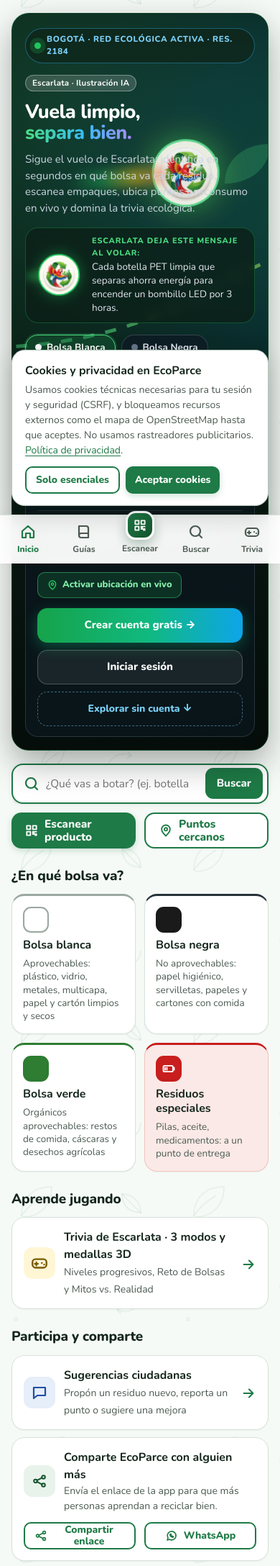
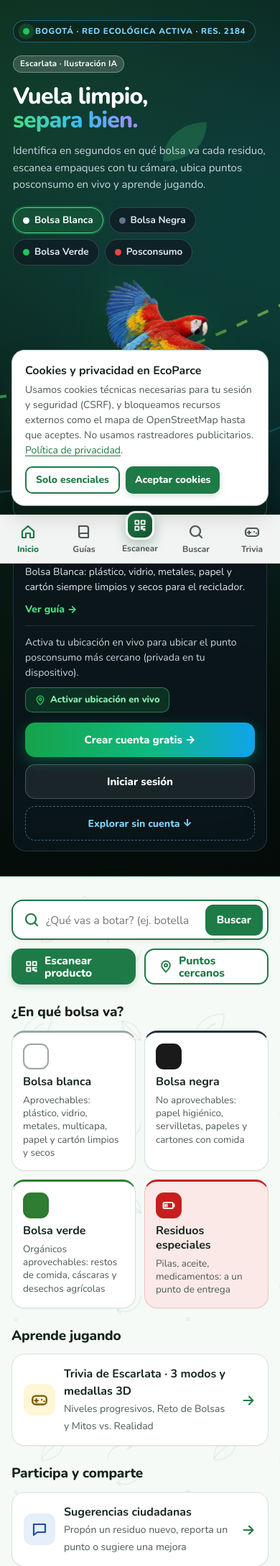
Before and after one commit to INGFRANCISCOVICENT/ecoparce, a Django app: page / in a window 390 px wide. Shown: the part 61-2237 px from the top of the page at 72% size. Run offline with Django 5.2, Linux system fonts and the light colour scheme; data comes from the database, SQL or seed files in the repository; data that the repository does not hold is empty; parts of the project's set-up code (start-up, migrations or seed data) failed here and were passed over.

Commit message:
feat(portada): portada responsiva a pantalla completa con Escarlata real volando en PNG transparente

```diff
--- a/apps/core/templates/core/inicio.html
+++ b/apps/core/templates/core/inicio.html
@@ -1,65 +1,53 @@
 {% extends 'base.html' %}{% load static eco %}
 {% block titulo %}Inicio{% endblock %}
-{% block contenido %}
+
+{% block portada %}
 <section class="portada-ciudad" aria-label="Portada interactiva de EcoParce">
-  <!-- Fondo de cielo ecológico con corrientes de viento y hojas luminosas (sin edificios) -->
-  <svg class="portada-cielo" viewBox="0 0 800 520" aria-hidden="true" preserveAspectRatio="xMidYMid slice">
+  <!-- Fondo de cielo nocturno ecológico a pantalla completa (sin edificios) -->
+  <svg class="portada-cielo" viewBox="0 0 1440 760" aria-hidden="true" preserveAspectRatio="xMidYMid slice">
     <defs>
-      <radialGradient id="haloSol" cx="78%" cy="24%" r="48%">
-        <stop offset="0%" stop-color="#22C55E" stop-opacity=".32"/>
-        <stop offset="55%" stop-color="#0EA5E9" stop-opacity=".12"/>
-        <stop offset="100%" stop-color="#050C0A" stop-opacity="0"/>
+      <radialGradient id="haloBosque" cx="76%" cy="32%" r="54%">
+        <stop offset="0%" stop-color="#22C55E" stop-opacity=".30"/>
+        <stop offset="48%" stop-color="#0EA5E9" stop-opacity=".12"/>
+        <stop offset="100%" stop-color="#040B08" stop-opacity="0"/>
+      </radialGradient>
+      <radialGradient id="haloIzq" cx="15%" cy="18%" r="42%">
+        <stop offset="0%" stop-color="#16A34A" stop-opacity=".24"/>
+        <stop offset="100%" stop-color="#040B08" stop-opacity="0"/>
       </radialGradient>
       <linearGradient id="rutaViento" x1="0" y1="0" x2="1" y2="0">
         <stop offset="0%" stop-color="#22C55E" stop-opacity="0"/>
-        <stop offset="45%" stop-color="#4ADE80" stop-opacity=".55"/>
-        <stop offset="80%" stop-color="#FACC15" stop-opacity=".65"/>
+        <stop offset="40%" stop-color="#4ADE80" stop-opacity=".55"/>
+        <stop offset="76%" stop-color="#FACC15" stop-opacity=".65"/>
         <stop offset="100%" stop-color="#EF4444" stop-opacity="0"/>
       </linearGradient>
     </defs>
-    <rect width="800" height="520" fill="url(#haloSol)"/>
-    <!-- Corrientes de aire y trayectoria de vuelo de Escarlata -->
-    <path d="M-20,250 C140,180 280,290 450,195 C610,105 710,175 830,130" fill="none" stroke="url(#rutaViento)" stroke-width="2.5" stroke-dasharray="8 8"/>
-    <path d="M-20,310 C170,250 320,350 510,255 C650,185 730,225 830,190" fill="none" stroke="#38BDF8" stroke-opacity=".22" stroke-width="1.5"/>
-    <!-- Hojas y destellos ecológicos flotantes -->
-    <g fill="#4ADE80" fill-opacity=".22">
-      <path d="M120,390 C120,362 142,348 168,348 C168,376 146,390 120,390 Z"/>
-      <path d="M620,360 C620,336 640,324 662,324 C662,348 642,360 620,360 Z"/>
-      <path d="M460,120 C460,102 475,92 492,92 C492,110 477,120 460,120 Z"/>
+    <rect width="1440" height="760" fill="url(#haloBosque)"/>
+    <rect width="1440" height="760" fill="url(#haloIzq)"/>
+    <!-- Corrientes de aire luminosas siguiendo el vuelo de Escarlata -->
+    <path d="M-40,390 C220,280 480,440 820,275 C1090,145 1260,235 1480,155" fill="none" stroke="url(#rutaViento)" stroke-width="2.5" stroke-dasharray="10 10"/>
+    <path d="M-40,465 C280,375 560,505 890,350 C1150,230 1300,295 1480,230" fill="none" stroke="#38BDF8" stop-opacity=".22" stroke-opacity=".22" stroke-width="1.5"/>
+    <!-- Hojas y luciérnagas ecológicas flotantes -->
+    <g fill="#4ADE80" fill-opacity=".20">
+      <path d="M140,610 C140,572 170,552 204,552 C204,590 174,610 140,610 Z"/>
+      <path d="M1160,570 C1160,538 1188,520 1218,520 C1218,552 1190,570 1160,570 Z"/>
+      <path d="M740,140 C740,118 758,106 778,106 C778,128 760,140 740,140 Z"/>
     </g>
-    <g fill="#FDE047" fill-opacity=".45">
-      <circle cx="195" cy="215" r="3"/><circle cx="340" cy="250" r="2.5"/><circle cx="520" cy="175" r="3.5"/><circle cx="675" cy="145" r="2.5"/><circle cx="720" cy="280" r="3"/>
+    <g fill="#FDE047" fill-opacity=".48">
+      <circle cx="290" cy="240" r="3"/><circle cx="540" cy="340" r="2.5"/><circle cx="880" cy="200" r="3.5"/><circle cx="1140" cy="175" r="3"/><circle cx="1290" cy="360" r="2.5"/><circle cx="980" cy="440" r="3"/>
     </g>
   </svg>
 
-  <!-- Escarlata volando como protagonista por la portada -->
-  <div class="escarlata-cielo-pista" aria-hidden="true">
-    <div class="escarlata-cielo-vuelo">
-      <span class="ala-estela"></span>
-      <img src="{% static 'img/logo-256.png' %}" alt="" width="112" height="112">
-    </div>
-  </div>
-
-  <div class="portada-contenido">
+  <div class="portada-inner">
+    <div class="portada-grid">
+      <div class="portada-col-texto">
         <div class="portada-top-row">
           <span class="portada-badge"><span class="pulso-verde"></span>BOGOTÁ · RED ECOLÓGICA ACTIVA · RES. 2184</span>
-      <span class="ai-etiqueta" title="Ilustración de Escarlata asistida con IA">Escarlata · Ilustración IA</span>
+          <span class="ai-etiqueta" title="Ilustración realista de Escarlata asistida con IA">Escarlata · Ilustración IA</span>
         </div>
 
         <h1 class="portada-titulo">Vuela limpio,<br><span class="portada-grad">separa bien.</span></h1>
-    <p class="portada-sub">Sigue el vuelo de Escarlata: identifica en segundos en qué bolsa va cada residuo, escanea empaques, ubica puntos posconsumo en vivo y domina la trivia ecológica.</p>
-
-    <!-- Mensajes de sensibilización ambiental que deja Escarlata a su paso -->
-    <div class="vuelo-escena" aria-live="polite">
-      <div class="escarlata-volando">
-        <span class="estela-vuelo" aria-hidden="true"></span>
-        <img src="{% static 'img/logo-256.png' %}" alt="Escarlata, guacamaya roja de EcoParce volando con mensajes de reciclaje (ilustración asistida con IA)" width="58" height="58">
-      </div>
-      <div class="vuelo-mensaje">
-        <span class="vuelo-label">Escarlata deja este mensaje al volar:</span>
-        <p id="escarlata-mensaje">Cada botella PET limpia que separas ahorra energía para encender un bombillo LED por 3 horas.</p>
-      </div>
-    </div>
+        <p class="portada-sub">Identifica en segundos en qué bolsa va cada residuo, escanea empaques con tu cámara, ubica puntos posconsumo en vivo y aprende jugando.</p>
 
         <!-- Píldoras interactivas de las 4 rutas de separación -->
         <div class="portada-pills" role="group" aria-label="Categorías de separación">
@@ -76,8 +64,24 @@
             <i style="background:#EF4444"></i>Posconsumo
           </button>
         </div>
+      </div>
 
-    <!-- Tarjeta inferior glass estilo CiudadReporta + Ubicación en vivo + 3 CTAs -->
+      <!-- Escarlata REAL volando libremente (sin logo ni círculo) + mensaje ambiental en vivo -->
+      <div class="portada-col-vuelo">
+        <div class="escarlata-vuelo-libre">
+          <span class="ala-estela-real" aria-hidden="true"></span>
+          <img class="escarlata-ave" src="{% static 'img/escarlata-volando.png' %}" alt="Escarlata, guacamaya roja (Ara macao) volando con las alas abiertas sobre EcoParce (ilustración asistida con IA)" width="460" height="360">
+        </div>
+        <div class="vuelo-escena" aria-live="polite">
+          <div class="vuelo-mensaje">
+            <span class="vuelo-label"><span class="pulso-verde"></span> Escarlata deja este mensaje al volar:</span>
+            <p id="escarlata-mensaje">Cada botella PET limpia que separas ahorra energía para encender un bombillo LED por 3 horas.</p>
+          </div>
+        </div>
+      </div>
+    </div>
+
+    <!-- Tarjeta inferior glass a ancho completo + Ubicación en vivo + 3 CTAs -->
     <div class="portada-dock">
       <div class="portada-dock-info">
         <span id="eco-detalle-dot" class="dock-dot" style="background:#F8FAFC"></span>
@@ -93,18 +97,19 @@
       <div class="portada-ctas">
         {% if user.is_authenticated %}
         <a class="btn-cta-grad" href="{% url 'trivia:inicio' %}">Jugar Trivia por niveles →</a>
-        <a class="btn-cta-glass" href="{% url 'cuentas:mi_cuenta' %}">Mi cuenta e insignias</a>
+        <a class="btn-cta-glass" href="{% url 'cuentas:mi_cuenta' %}">Mi cuenta y medallas 3D</a>
         {% else %}
         <a class="btn-cta-grad" href="{% url 'account_signup' %}">Crear cuenta gratis →</a>
         <a class="btn-cta-glass" href="{% url 'account_login' %}">Iniciar sesión</a>
         {% endif %}
-        <a class="btn-cta-sin-cuenta" href="#explorar-plataforma">Explorar sin cuenta ↓</a>
+        <a class="btn-cta-sin-cuenta" href="#contenido">Explorar sin cuenta ↓</a>
       </div>
     </div>
   </div>
 </section>
+{% endblock %}
 
-<div id="explorar-plataforma" style="scroll-margin-top:74px">
+{% block contenido %}
 <form class="search" action="{% url 'buscador:buscar' %}" method="get" role="search">
   {% icono 'search' 24 '#1E7A46' %}
   <label class="sr" for="q">¿Qué vas a botar?</label>
@@ -166,6 +171,5 @@
   {% endfor %}
 </div>
 {% endif %}
-</div>
 <script src="{% static 'js/portada.js' %}" defer></script>
 {% endblock %}
--- a/static/css/ecoparce.css
+++ b/static/css/ecoparce.css
@@ -73,7 +73,7 @@ main:focus{outline:none}
 }
 .top nav.escritorio a:hover{background:rgba(232,243,236,.75);color:var(--gd)}
 .top nav.escritorio a.on{background:var(--gl);color:var(--gd)}
-.wrap{padding:18px 16px 104px;max-width:780px;margin:0 auto}
+.wrap{padding:18px 16px 104px;max-width:1060px;margin:0 auto;scroll-margin-top:68px}
 
 .tabbar{
   position:fixed;bottom:0;left:0;right:0;height:68px;
@@ -107,7 +107,7 @@ main:focus{outline:none}
   .tabbar{display:none}
   .wrap{padding:24px 20px 48px}
 }
-.pie{max-width:780px;margin:0 auto;padding:12px 16px 104px;font-size:13px;color:var(--mut);text-align:center;border-top:1px solid rgba(215,226,218,.7)}
+.pie{max-width:1060px;margin:0 auto;padding:12px 16px 104px;font-size:13px;color:var(--mut);text-align:center;border-top:1px solid rgba(215,226,218,.7)}
 .pie a{color:var(--mut);font-weight:700}
 .pie a:hover{color:var(--g)}
 @media (min-width:900px){.pie{padding:16px 20px 36px}}
@@ -518,46 +518,24 @@ html[data-contraste="alto"] .kpi,
 html[data-contraste="alto"] .insignia{border-width:2px}
 html[data-contraste="alto"] :focus-visible{outline:4px solid #000;outline-offset:2px}
 
-/* ---------- portada estilo CiudadReporta + Escarlata volando ---------- */
+/* ---------- portada a pantalla completa + Escarlata real volando ---------- */
 .portada-ciudad{
-  position:relative;overflow:hidden;border-radius:24px;
-  background:radial-gradient(circle at 18% 12%,#123C29 0%,#081912 52%,#050C0A 100%);
-  color:#F8FAFC;padding:20px 18px 18px;margin-bottom:18px;
-  box-shadow:0 18px 46px rgba(5,16,12,.34);border:1px solid rgba(34,197,94,.24);
+  position:relative;overflow:hidden;width:100%;
+  min-height:calc(100vh - 64px);
+  display:flex;align-items:center;
+  background:radial-gradient(circle at 18% 12%,#123C29 0%,#081912 52%,#040B08 100%);
+  color:#F8FAFC;padding:28px 18px 34px;
+  border-bottom:1px solid rgba(34,197,94,.26);
 }
-@media (min-width:700px){.portada-ciudad{padding:26px 26px 22px}}
+@media (min-width:900px){.portada-ciudad{padding:40px 36px 44px}}
 .portada-cielo{position:absolute;inset:0;width:100%;height:100%;pointer-events:none}
-.escarlata-cielo-pista{
-  position:absolute;inset:0;pointer-events:none;z-index:1;overflow:hidden;
-}
-.escarlata-cielo-vuelo{
-  position:absolute;top:16%;right:6%;display:flex;align-items:center;
-  animation:vuelo-protagonista 14s ease-in-out infinite;
-  opacity:.92;
-}
-.escarlata-cielo-vuelo img{
-  width:96px;height:96px;border-radius:50%;background:#fff;
-  border:3px solid rgba(74,222,128,.85);
-  box-shadow:0 0 36px rgba(34,197,94,.5),0 0 64px rgba(250,204,21,.22);
-}
-@media (min-width:700px){.escarlata-cielo-vuelo img{width:118px;height:118px}}
-.ala-estela{
-  position:absolute;right:78%;width:140px;height:26px;border-radius:999px;
-  background:linear-gradient(90deg,transparent,rgba(34,197,94,.42),rgba(250,204,21,.55),rgba(239,68,68,.42));
-  filter:blur(7px);
-}
-@keyframes vuelo-protagonista{
-  0%{transform:translate(18%,12px) rotate(-6deg) scale(.94)}
-  25%{transform:translate(-18%,-14px) rotate(4deg) scale(1.03)}
-  50%{transform:translate(-48%,10px) rotate(-5deg) scale(.98)}
-  75%{transform:translate(-16%,-18px) rotate(5deg) scale(1.04)}
-  100%{transform:translate(18%,12px) rotate(-6deg) scale(.94)}
-}
-.portada-contenido{position:relative;z-index:2}
-.portada-top-row{display:flex;align-items:center;justify-content:space-between;gap:8px;flex-wrap:wrap;margin-bottom:14px}
+.portada-inner{position:relative;z-index:2;width:100%;max-width:1160px;margin:0 auto}
+.portada-grid{display:grid;grid-template-columns:1fr;gap:22px;align-items:center;margin-bottom:22px}
+@media (min-width:920px){.portada-grid{grid-template-columns:1.15fr 1fr;gap:32px;margin-bottom:28px}}
+.portada-top-row{display:flex;align-items:center;gap:10px;flex-wrap:wrap;margin-bottom:16px}
 .portada-badge{
-  display:inline-flex;align-items:center;gap:8px;padding:6px 12px;border-radius:999px;
-  background:rgba(15,38,28,.82);border:1px solid rgba(56,189,248,.38);
+  display:inline-flex;align-items:center;gap:8px;padding:6px 13px;border-radius:999px;
+  background:rgba(15,38,28,.84);border:1px solid rgba(56,189,248,.4);
   font-size:11.5px;font-weight:800;letter-spacing:.06em;color:#7DD3FC;
 }
 .pulso-verde{
@@ -566,42 +544,48 @@ html[data-contraste="alto"] :focus-visible{outline:4px solid #000;outline-offset
 }
 @keyframes pulso{0%{box-shadow:0 0 0 0 rgba(34,197,94,.7)}70%{box-shadow:0 0 0 9px rgba(34,197,94,0)}100%{box-shadow:0 0 0 0 rgba(34,197,94,0)}}
 
+.portada-col-vuelo{display:flex;flex-direction:column;align-items:center;gap:14px}
+.escarlata-vuelo-libre{
+  position:relative;width:100%;max-width:440px;display:flex;align-items:center;justify-content:center;
+  min-height:210px;
+}
+.escarlata-ave{
+  position:relative;z-index:2;width:min(360px,86vw);height:auto;
+  filter:drop-shadow(0 18px 34px rgba(0,0,0,.55)) drop-shadow(0 0 24px rgba(34,197,94,.26));
+  animation:vuelo-escarlata-real 5.6s ease-in-out infinite;
+  user-select:none;
+}
+.ala-estela-real{
+  position:absolute;left:4%;bottom:24%;width:68%;height:34px;border-radius:999px;
+  background:linear-gradient(90deg,transparent,rgba(34,197,94,.38),rgba(250,204,21,.48),rgba(239,68,68,.35));
+  filter:blur(14px);transform:rotate(-8deg);animation:estela 2.8s ease-in-out infinite;
+}
+@keyframes vuelo-escarlata-real{
+  0%,100%{transform:translate(0,0) rotate(-3deg) scale(1)}
+  33%{transform:translate(10px,-16px) rotate(2deg) scale(1.03)}
+  66%{transform:translate(-8px,-8px) rotate(-1deg) scale(1.01)}
+}
+@keyframes estela{0%,100%{opacity:.45;transform:rotate(-8deg) scaleX(.9)}50%{opacity:.9;transform:rotate(-8deg) scaleX(1.12)}}
+
 .vuelo-escena{
-  display:flex;align-items:center;gap:14px;padding:10px 14px;margin-bottom:16px;
-  background:rgba(12,31,24,.78);border:1px solid rgba(34,197,94,.3);border-radius:18px;
-  backdrop-filter:blur(8px);-webkit-backdrop-filter:blur(8px);overflow:hidden;
+  width:100%;max-width:460px;padding:12px 16px;
+  background:rgba(12,31,24,.82);border:1px solid rgba(74,222,128,.34);border-radius:16px;
+  backdrop-filter:blur(10px);-webkit-backdrop-filter:blur(10px);
+  box-shadow:0 10px 26px rgba(0,0,0,.28);
 }
-.escarlata-volando{
-  position:relative;flex:none;width:64px;height:64px;display:flex;align-items:center;justify-content:center;
-  animation:vuelo-escarlata 3.4s ease-in-out infinite;
-}
-.escarlata-volando img{
-  width:58px;height:58px;border-radius:50%;background:#fff;
-  border:2.5px solid #22C55E;box-shadow:0 0 18px rgba(34,197,94,.45);position:relative;z-index:2;
-}
-.estela-vuelo{
-  position:absolute;left:-26px;width:44px;height:14px;border-radius:999px;
-  background:linear-gradient(90deg,transparent,rgba(34,197,94,.65),rgba(250,204,21,.55));
-  filter:blur(4px);animation:estela 1.7s ease-in-out infinite;
-}
-@keyframes vuelo-escarlata{
-  0%,100%{transform:translateY(0) rotate(-3deg)}
-  50%{transform:translateY(-7px) rotate(3deg) translateX(4px)}
-}
-@keyframes estela{0%,100%{opacity:.45;transform:scaleX(.85)}50%{opacity:.95;transform:scaleX(1.15)}}
 .vuelo-mensaje{flex:1;min-width:0}
-.vuelo-label{display:block;font-size:11px;text-transform:uppercase;letter-spacing:.08em;font-weight:800;color:#4ADE80;margin-bottom:2px}
-.vuelo-mensaje p{margin:0;font-size:13.5px;line-height:1.4;color:#E2E8F0;transition:opacity .22s ease}
+.vuelo-label{display:flex;align-items:center;gap:7px;font-size:11px;text-transform:uppercase;letter-spacing:.08em;font-weight:800;color:#4ADE80;margin-bottom:4px}
+.vuelo-mensaje p{margin:0;font-size:14px;line-height:1.45;color:#E2E8F0;transition:opacity .22s ease}
 .vuelo-mensaje p.cambiando{opacity:0}
 
-.portada-titulo{font-size:clamp(27px,5.8vw,40px);line-height:1.1;margin:0 0 10px;color:#fff;font-weight:800;letter-spacing:-.02em}
+.portada-titulo{font-size:clamp(32px,5.6vw,54px);line-height:1.06;margin:0 0 14px;color:#fff;font-weight:800;letter-spacing:-.025em}
 .portada-grad{
   background:linear-gradient(90deg,#4ADE80 0%,#38BDF8 55%,#A78BFA 100%);
   -webkit-background-clip:text;background-clip:text;color:transparent;
 }
-.portada-sub{font-size:15px;color:#CBD5E1;max-width:580px;margin:0 0 16px;line-height:1.5}
+.portada-sub{font-size:clamp(15px,1.7vw,17px);color:#CBD5E1;max-width:560px;margin:0 0 20px;line-height:1.55}
 
-.portada-pills{display:flex;gap:8px;flex-wrap:wrap;margin-bottom:18px}
+.portada-pills{display:flex;gap:8px;flex-wrap:wrap}
 .portada-pill{
   display:inline-flex;align-items:center;gap:7px;padding:7px 13px;border-radius:999px;
   background:rgba(15,28,36,.78);border:1px solid rgba(148,163,184,.28);
--- a/templates/base.html
+++ b/templates/base.html
@@ -44,6 +44,7 @@
   <a class="cuenta" href="{% url 'account_login' %}?next={{ request.get_full_path|urlencode }}">{% icono 'users' 18 %}<span>Ingresar</span></a>
   {% endif %}
 </header>
+{% block portada %}{% endblock %}
 <main id="contenido" class="wrap" tabindex="-1">
 {% for m in messages %}<div class="aviso {% if m.tags == 'error' %}error{% elif m.tags == 'warning' or m.tags == 'info' %}info{% else %}ok{% endif %}" role="{% if m.tags == 'error' %}alert{% else %}status{% endif %}">{% icono 'info' 20 %}<span>{{ m }}</span><button class="aviso-cerrar" type="button" aria-label="Cerrar aviso" data-cerrar-aviso>{% icono 'x' 16 %}</button></div>{% endfor %}
 {% block contenido %}{% endblock %}
```
Also changed, not shown: static/img/escarlata-volando.png (added). Lines whose indentation alone changed are shown as unchanged.
